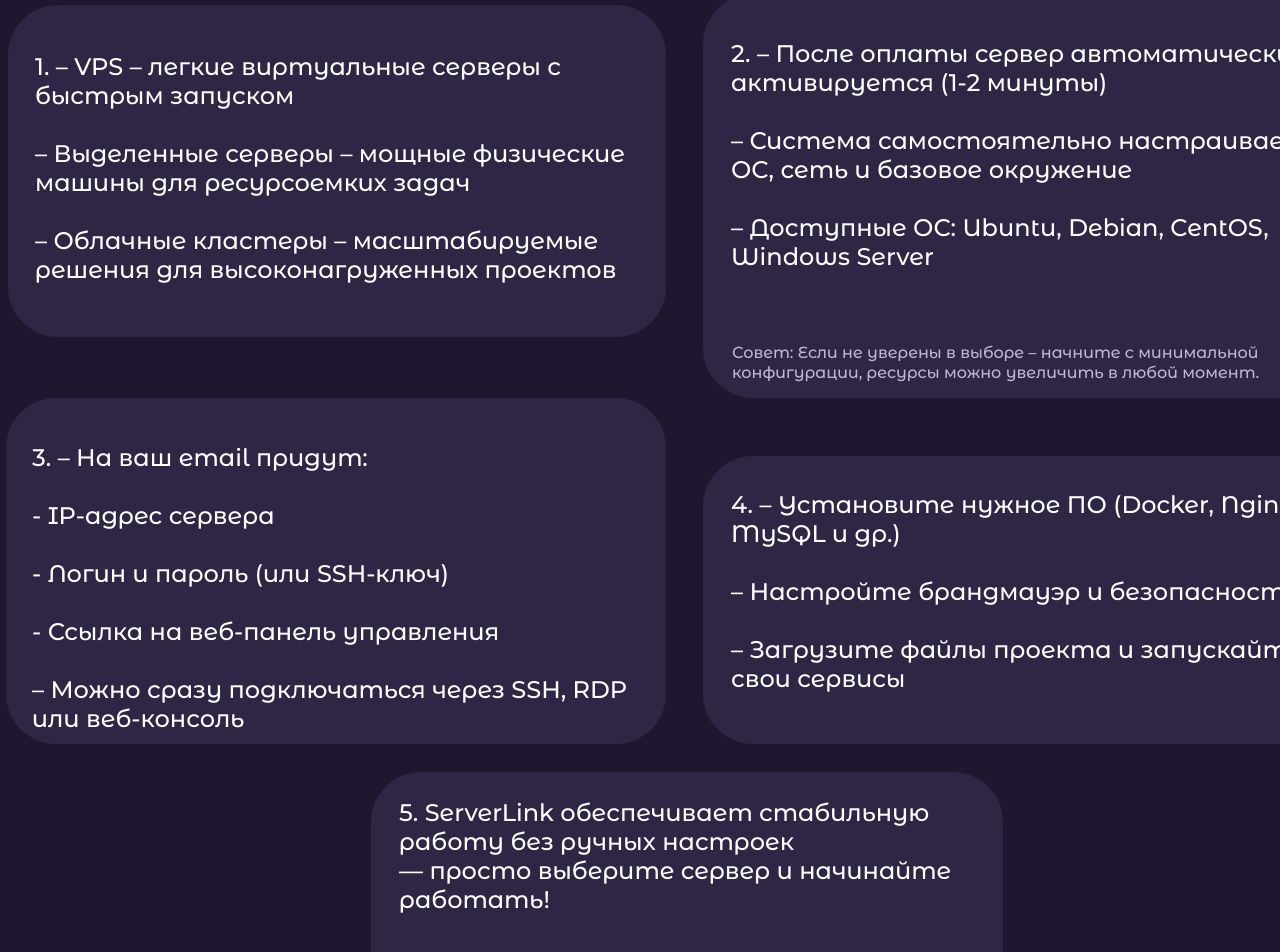
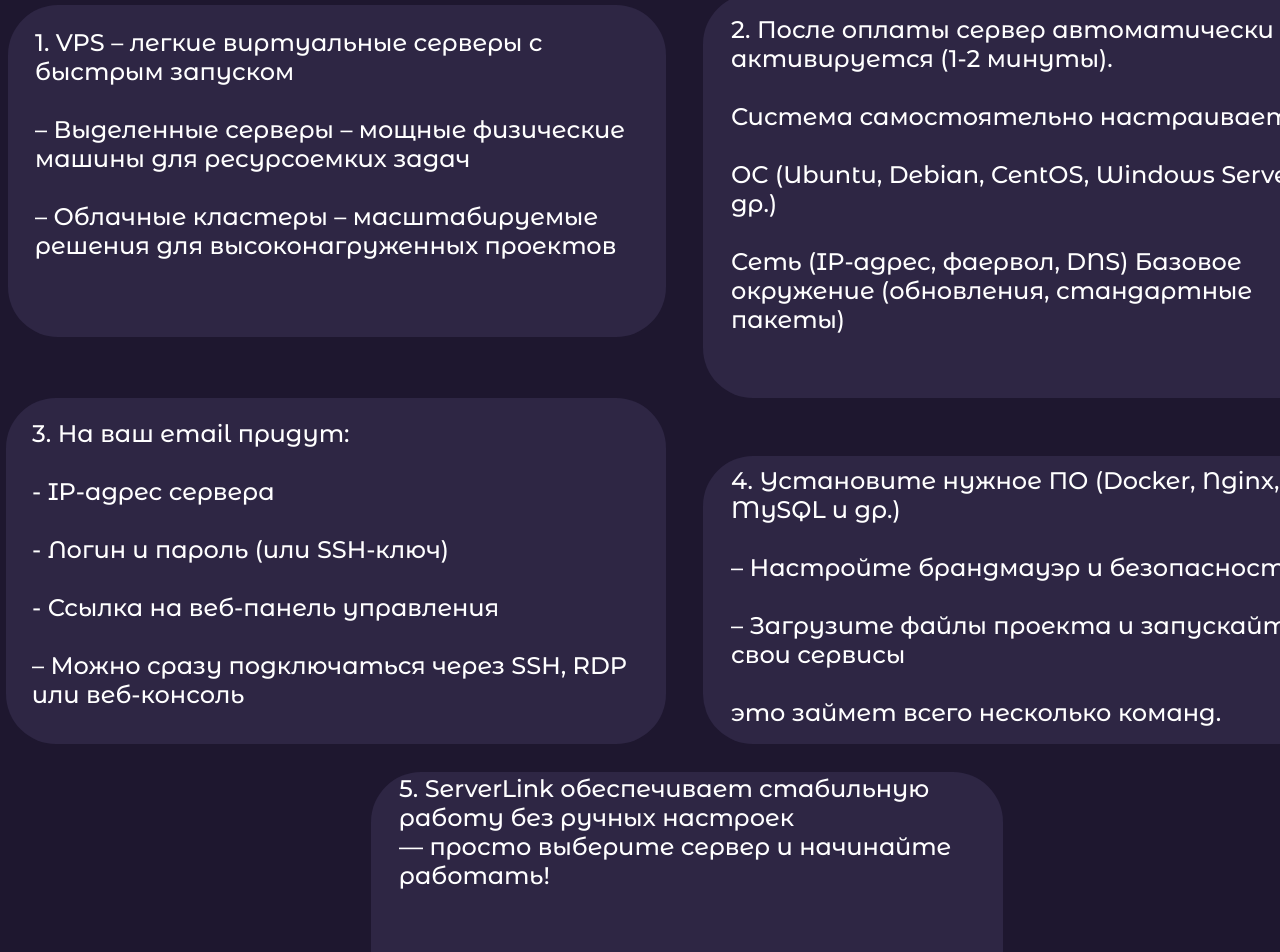
Before and after one commit to Denbay0/HUMANHACK2025_MADRIGAL, a React (Vite) app in the folder frontend/my-vite-react-app/: page / in a window 1280 px wide. Shown: the part 2011-2963 px from the top of the page. Built offline with nearby package versions, Linux system fonts and the light colour scheme.

Commit message:
ЕГОР КОБЗЕВ КРАШ

```diff
--- a/frontend/my-vite-react-app/src/landing/App.css
+++ b/frontend/my-vite-react-app/src/landing/App.css
@@ -15,19 +15,13 @@
   margin: 0 auto;
 }
 
-.cub {
-  background: #1E172F;
-  border-radius: 100px;
 
-  width: 1460px;
-  height:3220px
-}
 .name{
 position: absolute;
 width: 339px;
-height: 78px;
+height: 58px;
 left: 96px;
-top: 115px;
+top: 182px;
 
 font-family: 'Montserrat Alternates';
 font-style: normal;
@@ -355,3 +349,206 @@
 color: #FFFFFF;
 
 }
+
+
+* {
+  margin: 0;
+  padding: 0;
+  box-sizing: border-box;
+}
+
+:root {
+  --body-background: radial-gradient(#500, #000);
+  --body-after-background: linear-gradient(rgba(255, 255, 255, .6), rgba(128, 128, 255, .3));
+  --top-bottom-background: linear-gradient(111deg, #111 0%, #ccc 45%, #ccc 50%, #888 60%, #111);
+  --top-box-shadow: 0 4vh 16vh 16vh rgba(0, 0, 0, .5),
+    0 1vh 4vh 4vh rgba(0, 0, 0, .3),
+    inset 0 .5vh .5vh rgba(255, 255, 255, .5),
+    inset 0 -.3vh .5vh rgba(128, 0, 0, .5);
+  --bottom-box-shadow: inset 0 -.5vh .5vh rgba(0, 0, 0, .5),
+    inset 0 .5vh .5vh rgba(128, 0, 0, .5);
+  --glass-background: linear-gradient(blue 30%, #60a 80%, #a06 100%);
+  --glass-box-shadow: inset 0 -5vh 1vh 1vh rgba(255, 0, 0, .6), 0 0 2.5px .2px #808;
+}
+
+body {
+  background: var(--body-background);
+}
+
+/* Стили для левых шариков */
+.bubble {
+  height: 16vh;
+  width: 16vh;
+  border-radius: 50%;
+  background: #BC13FE;
+  position: absolute;
+  filter: blur(4vh);
+  animation: updown linear 37s infinite,
+    leftright ease-in-out 23s infinite,
+    vastag linear 29s infinite,
+    forog linear 31s infinite;
+  /* Добавляем случайное смещение для предотвращения перекрытия */
+  top: calc(50% + (random() * 20vh - 10vh));
+  left: calc(50% + (random() * 20vh - 10vh));
+}
+
+.bubble:nth-child(2) {
+  animation: updown ease-in 41s infinite,
+    leftright ease-in-out 47s infinite,
+    vastag linear 23s infinite,
+    forog linear 29s infinite;
+}
+
+.bubble:last-child {
+  animation: updown linear 53s infinite,
+    leftright ease-in-out 29s infinite,
+    vastag linear 19s infinite,
+    forog linear 37s infinite;
+}
+
+/* Стили для правых шариков (сделаем их меньше) */
+.bubble-right {
+  height: 12vh; /* Уменьшаем размер */
+  width: 12vh;  /* Уменьшаем размер */
+  border-radius: 50%;
+  background: #BC13FE;
+  position: absolute;
+  filter: blur(4vh);
+  animation: updown linear 37s infinite,
+    rightleft ease-in-out 23s infinite,
+    vastag linear 29s infinite,
+    forog linear 31s infinite;
+  /* Сдвиг правых шариков для уменьшения вероятности столкновений */
+  top: calc(50% + (random() * 20vh - 10vh));
+  right: calc(50% + (random() * 20vh - 10vh));
+}
+
+.bubble-right:nth-child(2) {
+  animation: updown ease-in 41s infinite,
+    rightleft ease-in-out 47s infinite,
+    vastag linear 23s infinite,
+    forog linear 29s infinite;
+}
+
+.bubble:nth-child(3) {
+  animation: updown ease-out 43s infinite,
+    rightleft ease-in-out 53s infinite,
+    vastag linear 29s infinite,
+    forog linear 31s infinite;
+}
+
+.bubble:last-child {
+  animation: updown linear 53s infinite,
+    rightleft ease-in-out 29s infinite,
+    vastag linear 19s infinite,
+    forog linear 37s infinite;
+}
+
+/* Новый keyframe для правого движения */
+@keyframes rightleft {
+  0% {
+    right: 0;
+  }
+  50% {
+    right: 80%;
+  }
+  100% {
+    right: 0;
+  }
+}
+
+/* Стили для центральных шариков */
+.bubble-center {
+  height: 16vh;
+  width: 16vh;
+  border-radius: 50%;
+  background: #BC13FE;
+  position: absolute;
+  filter: blur(4vh);
+  animation: updown linear 37s infinite,
+    centerwave ease-in-out 23s infinite,
+    vastag linear 29s infinite,
+    forog linear 31s infinite;
+  /* Случайное смещение для центральных шариков */
+  left: calc(50% + (random() * 10vh - 5vh)); /* Отцентровка */
+}
+
+/* Новая анимация для центральных шариков */
+@keyframes centerwave {
+  0%, 100% {
+    transform: translateX(-50%);
+  }
+  25% {
+    transform: translateX(-80%);
+  }
+  50% {
+    transform: translateX(-50%);
+  }
+  75% {
+    transform: translateX(-20%);
+  }
+}
+
+@keyframes updown {
+  0% {
+    top: -16vh;
+  }
+  50% {
+    top: 100%;
+  }
+  100% {
+    top: -16vh;
+  }
+}
+
+@keyframes leftright {
+  0% {
+    left: 0;
+  }
+  50% {
+    left: 80%;
+  }
+  100% {
+    left: 0;
+  }
+}
+
+/* Новый keyframe для движения справа */
+@keyframes rightleft {
+  0% {
+    right: 0;
+  }
+  50% {
+    right: 80%;
+  }
+  100% {
+    right: 0;
+  }
+}
+
+@keyframes vastag {
+  0% {
+    width: 8vh;
+  }
+  50% {
+    width: 32vh;
+  }
+  100% {
+    width: 8vh;
+  }
+}
+
+@keyframes forog {
+  100% {
+    transform: rotate(360deg);
+  }
+}
+
+.cub {
+  background: #1E172F;
+  border-radius: 100px;
+  width: 1460px;
+  height: 3220px;
+  position: relative;
+  overflow: hidden;
+}
--- a/frontend/my-vite-react-app/src/landing/App.jsx
+++ b/frontend/my-vite-react-app/src/landing/App.jsx
@@ -1,4 +1,3 @@
-
 import { useState, useEffect, useRef } from 'react';
 import { useNavigate } from 'react-router-dom';
 import './App.css';
@@ -8,19 +7,20 @@
 function App() {
   const elementsRef = useRef([]);
   const [visibleElements, setVisibleElements] = useState({});
-  const navigate = useNavigate(); // добавили навигатор для маршрутизации
+  const navigate = useNavigate();
 
   useEffect(() => {
     const observer = new IntersectionObserver(
       (entries) => {
         entries.forEach(entry => {
           if (entry.isIntersecting) {
-            const index = elementsRef.current.findIndex(el => el === entry.target);
+            const index = elementsRef.current.indexOf(entry.target);
             if (index !== -1) {
               setVisibleElements(prev => ({
                 ...prev,
                 [index]: true
               }));
+              observer.unobserve(entry.target);
             }
           }
         });
@@ -31,188 +31,181 @@
       }
     );
 
-    elementsRef.current.forEach(el => {
-      if (el) observer.observe(el);
-    });
+    const currentElements = elementsRef.current.filter(el => el !== null && el !== undefined);
+    currentElements.forEach(el => observer.observe(el));
 
     return () => {
-      elementsRef.current.forEach(el => {
-        if (el) observer.unobserve(el);
-      });
+      currentElements.forEach(el => observer.unobserve(el));
     };
   }, []);
 
   const getAnimatedStyle = (index) => {
-    return visibleElements[index] ? {
-      opacity: 1,
-      transform: 'translateY(0)',
-      transition: 'opacity 0.6s ease-out, transform 0.6s ease-out'
-    } : {
-      opacity: 0,
-      transform: 'translateY(20px)',
+    return {
+      opacity: visibleElements[index] ? 1 : 0,
+      transform: visibleElements[index] ? 'translateY(0)' : 'translateY(20px)',
       transition: 'opacity 0.6s ease-out, transform 0.6s ease-out'
     };
   };
 
   return (
-    <main className='body'>
-      <div className='container'>
-        <div ref={el => elementsRef.current[0] = el} className='cub' style={getAnimatedStyle(0)} />
+    <main className="body">
+      <div className="container">
+      <div className="cub" ref={el => elementsRef.current[0] = el} style={getAnimatedStyle(0)}>
+      <div id="lamp">
+            <div id="top"></div>
+            <div id="glass">
+              {/* Левые шарики - 20 штук */}
+              {[...Array(20)].map((_, index) => (
+                <div
+                  key={`left-${index}`}
+                  className="bubble"
+                  style={{
+                    '--delay': `${Math.random() * 5}s`,
+                    '--duration': `${30 + Math.random() * 20}s`,
+                    '--opacity': 0.6 + Math.random() * 0.4
+                  }}
+                />
+              ))}
 
-        <h1 ref={el => elementsRef.current[1] = el} className='name' style={getAnimatedStyle(1)}>
+              {/* Правые шарики - 20 штук */}
+              {[...Array(20)].map((_, index) => (
+                <div
+                  key={`right-${index}`}
+                  className="bubble-right"
+                  style={{
+                    '--delay': `${Math.random() * 5}s`,
+                    '--duration': `${30 + Math.random() * 20}s`,
+                    '--opacity': 0.6 + Math.random() * 0.4
+                  }}
+                />
+              ))}
+
+              {/* Центральные шарики - 3 штуки */}
+              {[...Array(3)].map((_, index) => (
+                <div
+                  key={`center-${index}`}
+                  className="bubble-center"
+                  style={{
+                    '--delay': `${Math.random() * 5}s`,
+                    '--duration': `${30 + Math.random() * 20}s`,
+                    '--opacity': 0.6 + Math.random() * 0.4
+                  }}
+                />
+              ))}
+            </div>
+            <div id="bottom"></div>
+          </div>
+        </div>
+        <h1 ref={el => elementsRef.current[1] = el} className="name" style={getAnimatedStyle(1)}>
           ServerLink
         </h1>
 
         <button
           ref={el => elementsRef.current[2] = el}
-          className='log'
+          className="log"
           style={getAnimatedStyle(2)}
-          onClick={() => navigate('/login')} // переход на страницу логина
+          onClick={() => navigate('/login')}
         >
           зарегистрироваться / войти
         </button>
 
-        <hr ref={el => elementsRef.current[3] = el} className='line' style={getAnimatedStyle(3)} />
+        <hr ref={el => elementsRef.current[3] = el} className="line" style={getAnimatedStyle(3)} />
 
-        <h2 ref={el => elementsRef.current[4] = el} className='time' style={getAnimatedStyle(4)}>
+        <h2 ref={el => elementsRef.current[4] = el} className="time" style={getAnimatedStyle(4)}>
           Ваше время – наш приоритет
         </h2>
 
-        <p ref={el => elementsRef.current[5] = el} className='uwu' style={getAnimatedStyle(5)}>
+        <p ref={el => elementsRef.current[5] = el} className="uwu" style={getAnimatedStyle(5)}>
           Разверните свой проект в интернете всего за несколько минут с помощью интуитивно понятной панели управления.<br /><br />
           Мы убеждены, что даже самые сложные технологии должны быть простыми в использовании. Наша задача – минимизировать рутинные настройки, чтобы вы могли сосредоточиться на развитии бизнеса.<br /><br />
           Благодаря глубокой интеграции всех сервисов, вы сможете быстро развернуть инфраструктуру для любых задач – от личного блога до высоконагруженного приложения.
         </p>
 
-        <img ref={el => elementsRef.current[6] = el} className='setu' src={myImage} alt="Server illustration" style={getAnimatedStyle(6)} />
+        <img
+          ref={el => elementsRef.current[6] = el}
+          className="setu"
+          src={myImage}
+          alt="Server illustration"
+          style={getAnimatedStyle(6)}
+          loading="lazy"
+        />
 
-        <h2 ref={el => elementsRef.current[7] = el} className='tex' style={getAnimatedStyle(7)}>
+        <h2 ref={el => elementsRef.current[7] = el} className="tex" style={getAnimatedStyle(7)}>
           Надежная техническая поддержка
         </h2>
 
-        <p ref={el => elementsRef.current[8] = el} className='xz' style={getAnimatedStyle(8)}>
+        <p ref={el => elementsRef.current[8] = el} className="xz" style={getAnimatedStyle(8)}>
           Экспертная помощь Подберем оптимальное решение под ваши задачи. В большинстве случаев решаем вопросы без необходимости перехода на более дорогой тариф.<br /><br />
           Только реальные люди Никаких бездушных ботов – наши специалисты всегда на связи и готовы помочь.<br /><br />
           Мгновенная реакция Мы ценим ваше время, поэтому разместили контакты поддержки на видном месте. Обращайтесь – поможем без задержек!<br /><br />
           Гарантия оперативности С какой бы проблемой вы ни столкнулись – мы оперативно отреагируем и найдем решение.
         </p>
 
-        <img ref={el => elementsRef.current[9] = el} className='foto' src={people} alt="Support team" style={getAnimatedStyle(9)} />
-
-
-        <hr
-          ref={el => elementsRef.current[10] = el}
-          className='line2'
-          style={getAnimatedStyle(10)}
+        <img
+          ref={el => elementsRef.current[9] = el}
+          className="foto"
+          src={people}
+          alt="Support team"
+          style={getAnimatedStyle(9)}
+          loading="lazy"
         />
 
-        <h2
-          ref={el => elementsRef.current[11] = el}
-          className='kak'
-          style={getAnimatedStyle(11)}
-        >
-          Как развернуть сервер на ServerLink
+        <hr ref={el => elementsRef.current[10] = el} className="line2" style={getAnimatedStyle(10)} />
+
+        <h2 ref={el => elementsRef.current[11] = el} className="kak" style={getAnimatedStyle(11)}>
+          Как развернуть сервер
         </h2>
 
-        <p
-          ref={el => elementsRef.current[12] = el}
-          className='arenda'
-          style={getAnimatedStyle(12)}
-        >
+        <p ref={el => elementsRef.current[12] = el} className="arenda" style={getAnimatedStyle(12)}>
           Развертывание сервера на ServerLink — это быстрый и автоматизированный процесс, который займет всего несколько минут. Вот как это работает:
         </p>
 
-        <hr
-          ref={el => elementsRef.current[13] = el}
-          className='line3'
-          style={getAnimatedStyle(13)}
-        />
+        <hr ref={el => elementsRef.current[13] = el} className="line3" style={getAnimatedStyle(13)} />
 
-        <div
-          ref={el => elementsRef.current[14] = el}
-          className='one'
-          style={getAnimatedStyle(14)}
-        />
+        <div ref={el => elementsRef.current[14] = el} className="one" style={getAnimatedStyle(14)} />
 
-        <p
-          ref={el => elementsRef.current[15] = el}
-          className='te'
-          style={getAnimatedStyle(15)}
-        >
-          1. – VPS – легкие виртуальные серверы с быстрым запуском <br /> <br />
-– Выделенные серверы – мощные физические машины для ресурсоемких задач<br /><br />
-– Облачные кластеры – масштабируемые решения для высоконагруженных проектов
+        <p ref={el => elementsRef.current[15] = el} className="te" style={getAnimatedStyle(15)}>
+          1. VPS – легкие виртуальные серверы с быстрым запуском <br /><br />
+          – Выделенные серверы – мощные физические машины для ресурсоемких задач<br /><br />
+          – Облачные кластеры – масштабируемые решения для высоконагруженных проектов
         </p>
 
-        <div
-          ref={el => elementsRef.current[16] = el}
-          className='two'
-          style={getAnimatedStyle(16)}
-        />
+        <div ref={el => elementsRef.current[16] = el} className="two" style={getAnimatedStyle(16)} />
 
-        <p
-          ref={el => elementsRef.current[17] = el}
-          className='z'
-          style={getAnimatedStyle(17)}
-        >
-          2. – После оплаты сервер автоматически активируется (1-2 минуты)<br /> <br />
-– Система самостоятельно настраивает ОС, сеть и базовое окружение<br /> <br />
-– Доступные ОС: Ubuntu, Debian, CentOS, Windows Server
+        <p ref={el => elementsRef.current[17] = el} className="z" style={getAnimatedStyle(17)}>
+          2.  После оплаты сервер автоматически активируется (1-2 минуты).<br />
+          <br />
+Система самостоятельно настраивает:<br />
+<br />
+ОС (Ubuntu, Debian, CentOS, Windows Server и др.)<br />
+<br />
+Сеть (IP-адрес, фаервол, DNS)
+
+Базовое окружение (обновления, стандартные пакеты)
         </p>
 
-        <p
-          ref={el => elementsRef.current[18] = el}
-          className='covet'
-          style={getAnimatedStyle(18)}
-        >
-          Совет: Если не уверены в выборе – начните с минимальной конфигурации, ресурсы можно увеличить в любой момент.
+        <div ref={el => elementsRef.current[19] = el} className="three" style={getAnimatedStyle(19)} />
+
+        <p ref={el => elementsRef.current[20] = el} className="oformite" style={getAnimatedStyle(20)}>
+          3.  На ваш email придут:<br /><br />
+          - IP-адрес сервера<br /><br />
+          - Логин и пароль (или SSH-ключ)<br /><br />
+          - Ссылка на веб-панель управления<br /><br />
+          – Можно сразу подключаться через SSH, RDP или веб-консоль
         </p>
 
-        <div
-          ref={el => elementsRef.current[19] = el}
-          className='three'
-          style={getAnimatedStyle(19)}
-        />
+        <div ref={el => elementsRef.current[21] = el} className="doctyn" style={getAnimatedStyle(21)} />
 
-        <p
-          ref={el => elementsRef.current[20] = el}
-          className='oformite'
-          style={getAnimatedStyle(20)}
-        >
-          3. – На ваш email придут:<br /> <br />
-- IP-адрес сервера<br /> <br />
-- Логин и пароль (или SSH-ключ)<br /> <br />
-- Ссылка на веб-панель управления<br /> <br />
-– Можно сразу подключаться через SSH, RDP или веб-консоль
+        <p ref={el => elementsRef.current[22] = el} className="server" style={getAnimatedStyle(22)}>
+          4.  Установите нужное ПО (Docker, Nginx, MySQL и др.)<br /><br />
+          – Настройте брандмауэр и безопасность<br /><br />
+          – Загрузите файлы проекта и запускайте свои сервисы<br /><br />
+          это займет всего несколько команд.
         </p>
 
-        <div
-          ref={el => elementsRef.current[21] = el}
-          className='doctyn'
-          style={getAnimatedStyle(21)}
-        />
+        <div ref={el => elementsRef.current[23] = el} className="four" style={getAnimatedStyle(23)} />
 
-        <p
-          ref={el => elementsRef.current[22] = el}
-          className='server'
-          style={getAnimatedStyle(22)}
-        >
-          4. – Установите нужное ПО (Docker, Nginx, MySQL и др.)<br /> <br />
-– Настройте брандмауэр и безопасность<br /> <br />
-– Загрузите файлы проекта и запускайте свои сервисы
-        </p>
-
-        <div
-          ref={el => elementsRef.current[23] = el}
-          className='four'
-          style={getAnimatedStyle(23)}
-        />
-
-        <p
-          ref={el => elementsRef.current[24] = el}
-          className='work'
-          style={getAnimatedStyle(24)}
-        >
+        <p ref={el => elementsRef.current[24] = el} className="work" style={getAnimatedStyle(24)}>
           5. ServerLink обеспечивает стабильную работу без ручных настроек <br /> — просто выберите сервер и начинайте работать!
         </p>
       </div>
```
Also changed, not shown: frontend/my-vite-react-app/src/main.jsx (line endings or trailing spaces).
